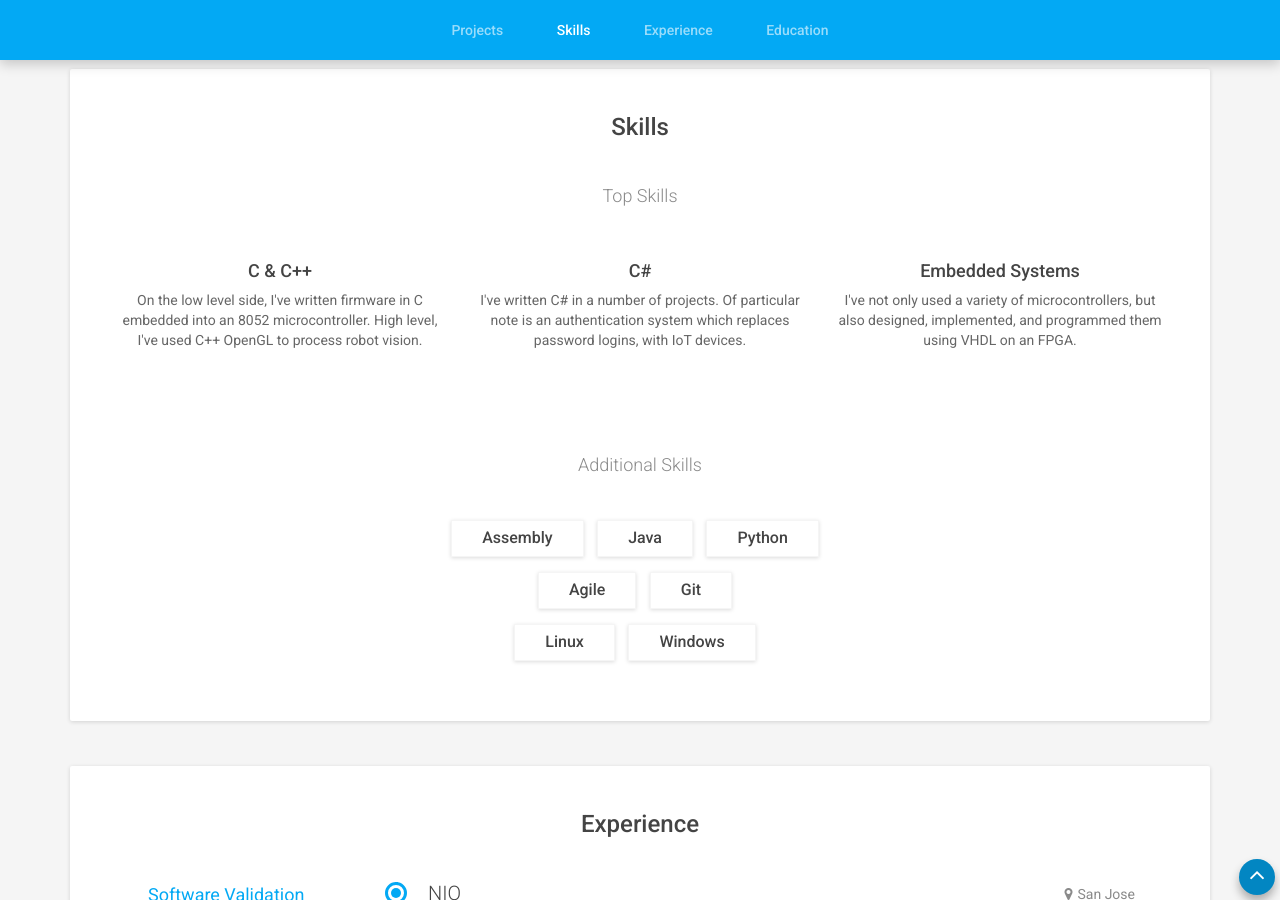
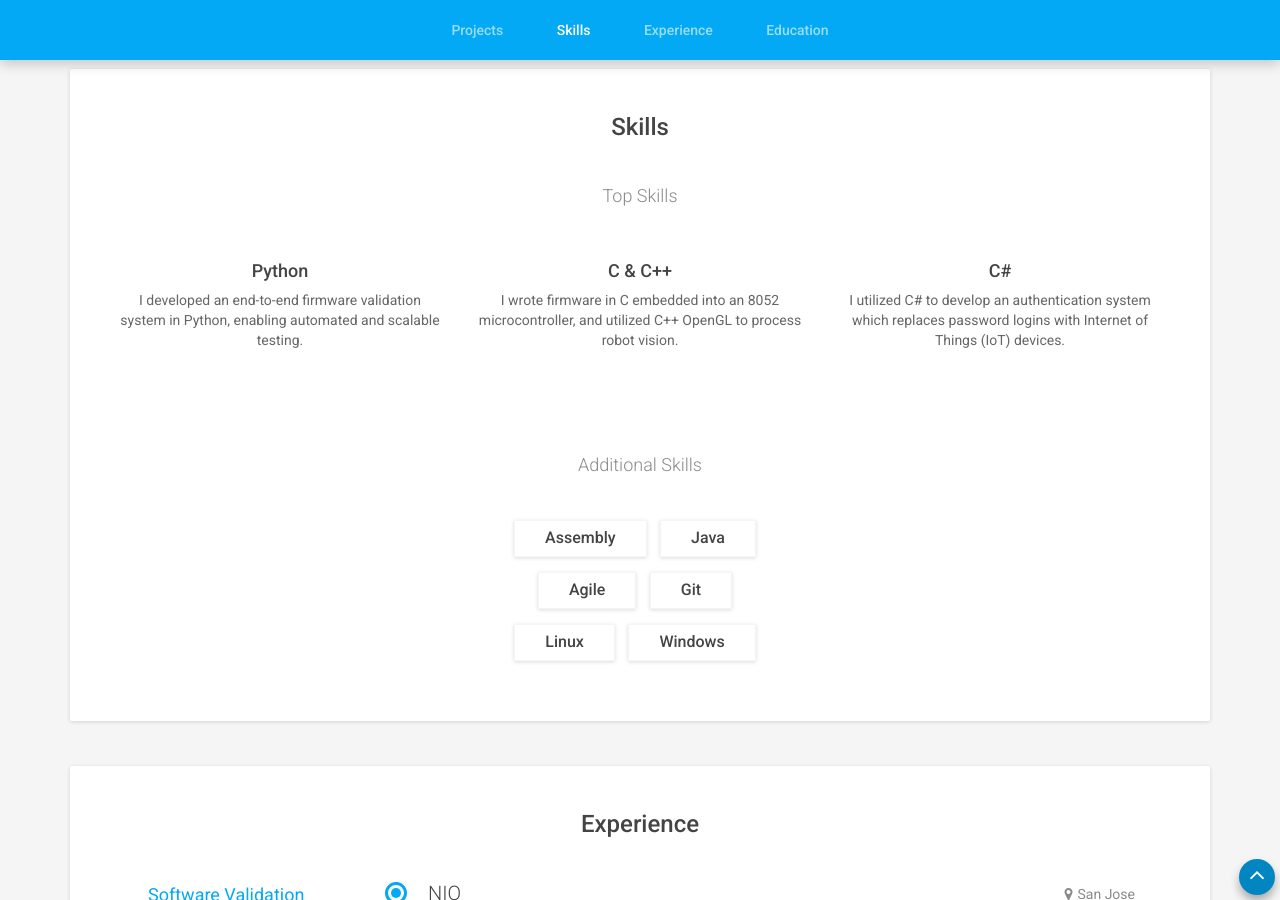
Before and after one commit to kgarsuta/kgarsuta.github.io, a Jekyll site: the page built from index.html, in a window 1280 px wide and 900 px high, scrolled down 1724 px. Built offline with Jekyll 4.4.1, drawn with Linux system fonts in a browser that asks for light colours.

Commit message:
Update Skills

```diff
--- a/index.html
+++ b/index.html
@@ -36,9 +36,17 @@ layout: default
         <div class="row">
             <div class="item col-xs-12 col-sm-4">
                 <div class="item-inner">
+                    <h4 class="skill-name">Python</h4>
+                    <div class="desc">
+                        I developed an end-to-end firmware validation system in Python, enabling automated and scalable testing.
+                    </div>
+                </div><!--//item-inner-->
+            </div><!--//item-->
+            <div class="item col-xs-12 col-sm-4">
+                <div class="item-inner">
                     <h4 class="skill-name">C &amp; C++</h4>
                     <div class="desc">
-                        On the low level side, I've written firmware in C embedded into an 8052 microcontroller. High level, I've used C++ OpenGL to process robot vision.
+                        I wrote firmware in C embedded into an 8052 microcontroller, and utilized C++ OpenGL to process robot vision.
                     </div>
                 </div><!--//item-inner-->
             </div><!--//item-->
@@ -46,15 +54,7 @@ layout: default
                 <div class="item-inner">
                     <h4 class="skill-name">C#</h4>
                     <div class="desc">
-                        I've written C# in a number of projects. Of particular note is an authentication system which replaces password logins, with IoT devices.
-                    </div>
-                </div><!--//item-inner-->
-            </div><!--//item-->
-            <div class="item col-xs-12 col-sm-4">
-                <div class="item-inner">
-                    <h4 class="skill-name">Embedded Systems</h4>
-                    <div class="desc">
-                        I've not only used a variety of microcontrollers, but also designed, implemented, and programmed them using VHDL on an FPGA.
+                        I utilized C# to develop an authentication system which replaces password logins with Internet of Things (IoT) devices.
                     </div>
                 </div><!--//item-inner-->
             </div><!--//item-->
@@ -66,7 +66,6 @@ layout: default
         <div class="misc-skills">
             <span class="skill-tag">Assembly</span>
             <span class="skill-tag">Java</span>
-            <span class="skill-tag">Python</span>
             <br />
             <span class="skill-tag">Agile</span>
             <span class="skill-tag">Git</span>
```
